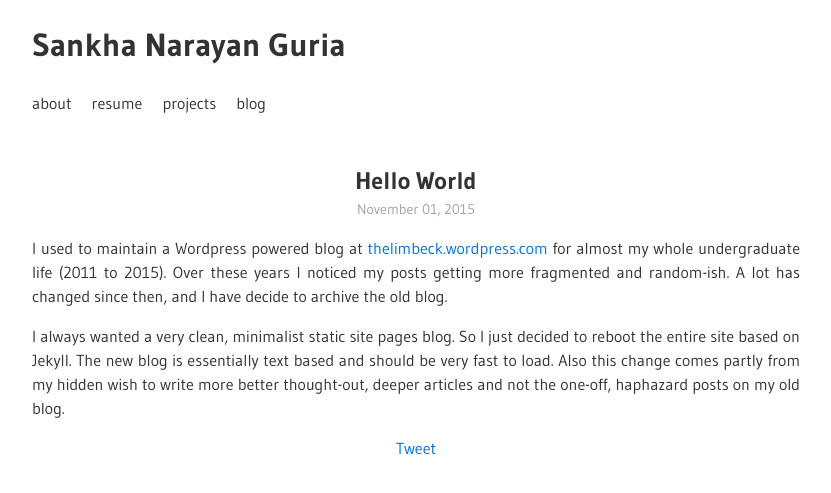
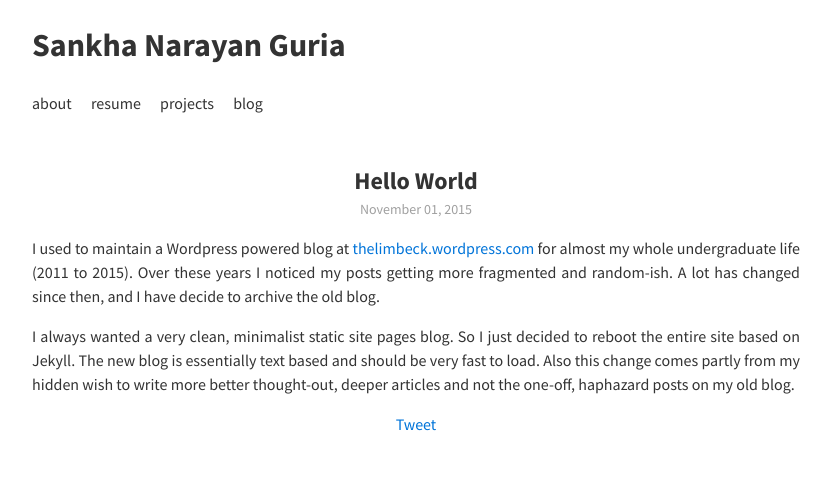
Before and after one commit to ngsankha/ngsankha.github.io, a Jekyll site: the page built from _posts/2015-11-1-hello-world.md, in a window 1280 px wide. Shown: the top 493 px of the page, without its empty margins (224-1055 px from the left). Built offline with Jekyll 4.4.1, drawn with Linux system fonts in a browser that asks for light colours; comment, search, counter and statistics services are not loaded.

Commit message:
change font

```diff
--- a/css/main.scss
+++ b/css/main.scss
@@ -4,7 +4,7 @@
 
 @charset "utf-8";
 
-$base-font-family: Gudea, Helvetica, Arial, sans-serif;
+$base-font-family: 'Source Sans Pro', Helvetica, Arial, sans-serif;
 $base-font-size:   16px;
 $small-font-size:  0.875rem;
 $base-line-height: 1.5;
@@ -15,7 +15,7 @@ $link-color:   #0074d9;
 $meta-color:   #a0a0a0;
 $border-color: #ddd;
 
-@import url(//fonts.googleapis.com/css?family=Gudea:400,400italic,700);
+@import url(//fonts.googleapis.com/css?family=Source+Sans+Pro:400,400italic,700);
 @import "color";
 @import "base";
 @import "layout";
```
